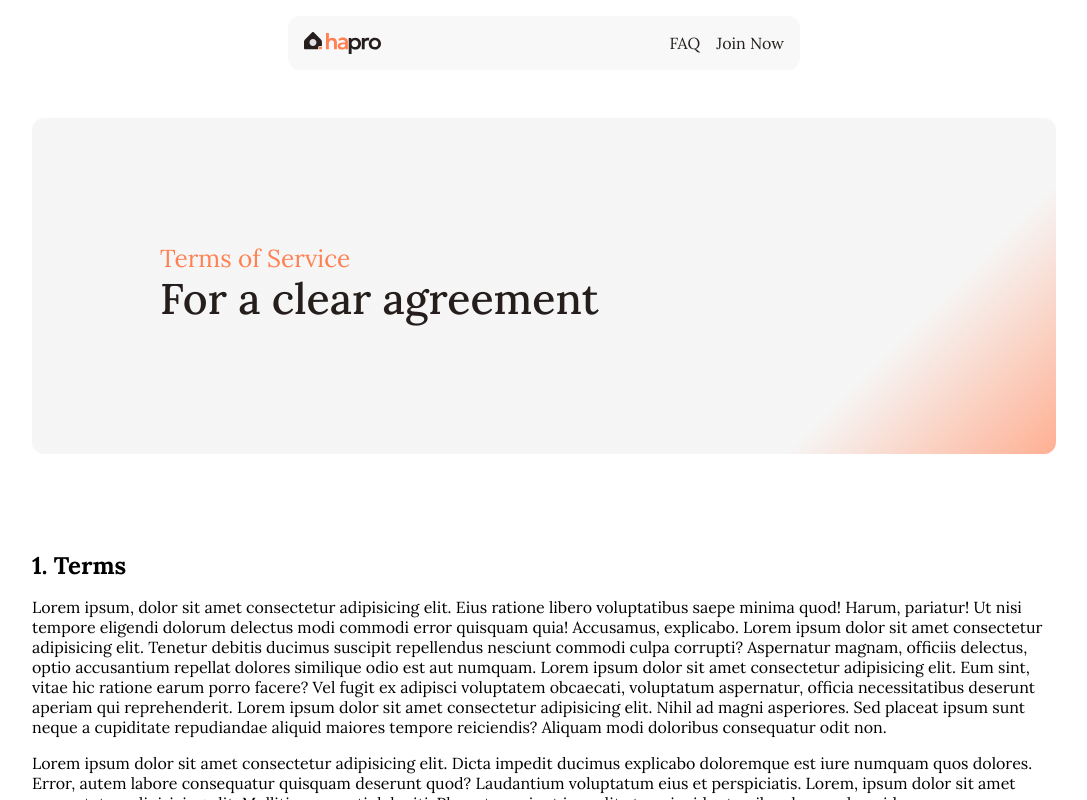
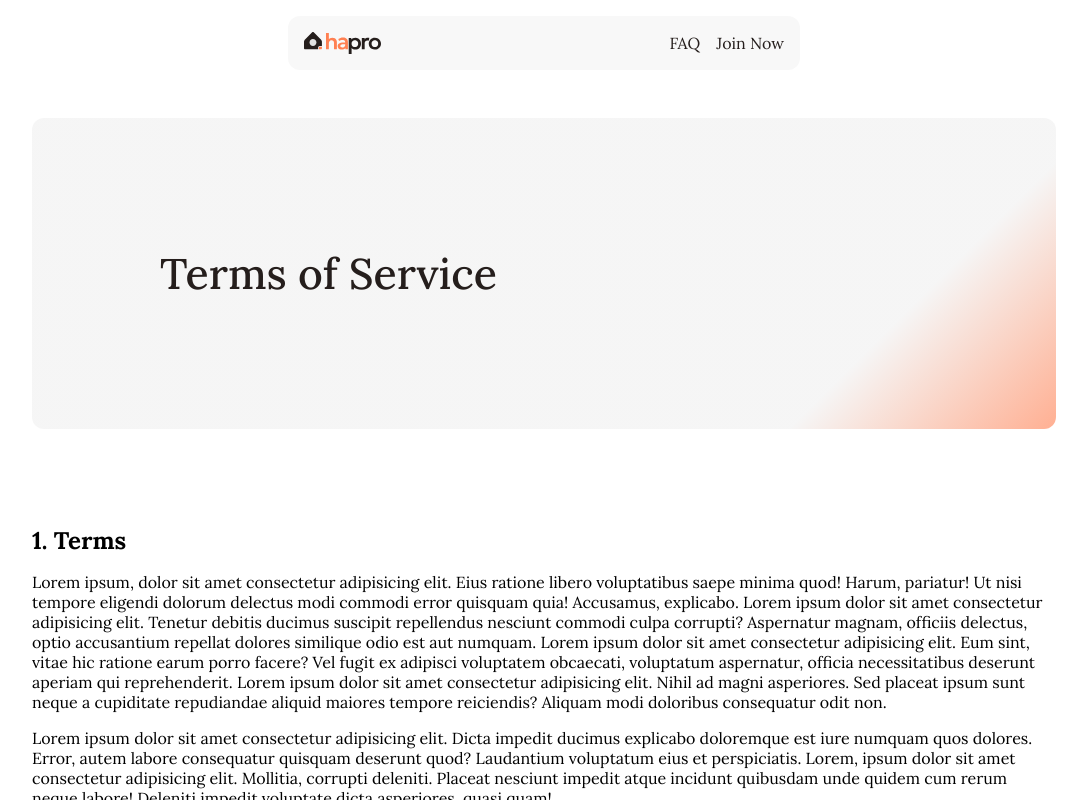
Before and after one commit to bitfox-git/hapro-site, a Next.js app: page /en/terms in a window 1280 px wide. Shown: the top 800 px of the page, without its empty margins (96-1183 px from the left). Built offline with nearby package versions, Linux system fonts and the light colour scheme; what @radix-ui/themes would draw is missing.

Commit message:
terms title update

```diff
--- a/messages/en.json
+++ b/messages/en.json
@@ -134,9 +134,8 @@
         "subtitle": "FAQ",
         "search_placeholder": "Search the faqs..."
     },
-    "terms" : {
-        "title" : "For a clear agreement",
-        "subtitle" : "Terms of Service"
+    "terms": {
+        "title": "Terms of Service"
     },
     "footer": {
         "company": "Company",
--- a/messages/nl.json
+++ b/messages/nl.json
@@ -134,9 +134,8 @@
         "subtitle": "FAQ",
         "search_placeholder": "Zoek naar een vraag..."
     },
-    "terms" : {
-        "title" : "Zodat we het eens zijn",
-        "subtitle" : "Algemene Voorwaarden"
+    "terms": {
+        "title": "Algemene Voorwaarden"
     },
     "footer": {
         "company": "Bedrijf",
--- a/src/app/[locale]/terms/components/ToSClient.tsx
+++ b/src/app/[locale]/terms/components/ToSClient.tsx
@@ -7,38 +7,34 @@ import { getTranslations } from "next-intl/server";
 // I saw a way fancier way you did this at FAQ but I was unable to reproduce it so I did it this way
 type ToSClientProps = {
     terms: {
-        heading: string,
-        paragraphs: string[]
-    }[]
-}
+        heading: string;
+        paragraphs: string[];
+    }[];
+};
 
-export default async function ToSClient({terms} : ToSClientProps) {
+export default async function ToSClient({ terms }: ToSClientProps) {
     const t = await getTranslations("terms");
 
     return (
         <div className={styles.container}>
             <div className={styles.hero}>
                 <div className={styles.heroContent}>
-                    <TitleSubtitle
-                        title={t("title")}
-                        subtitle={t("subtitle")}
-                        large
-                    />
+                    <TitleSubtitle title={t("title")} large />
                 </div>
             </div>
 
             <div className={styles.textContent}>
-                {terms.map(({heading, paragraphs}) => {
+                {terms.map(({ heading, paragraphs }) => {
                     return (
                         <div key={heading}>
                             <h2>{heading}</h2>
-                            {paragraphs.map((paragraph) => {
-                                return <p>{paragraph}</p>;
+                            {paragraphs.map((paragraph, index) => {
+                                return <p key={index}>{paragraph}</p>;
                             })}
                         </div>
                     );
                 })}
             </div>
         </div>
-    )
+    );
 }
```
